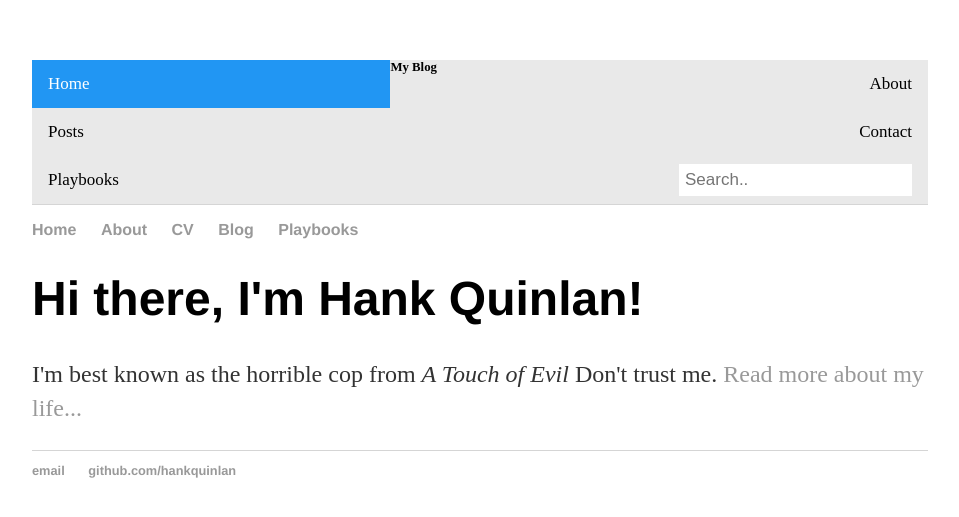
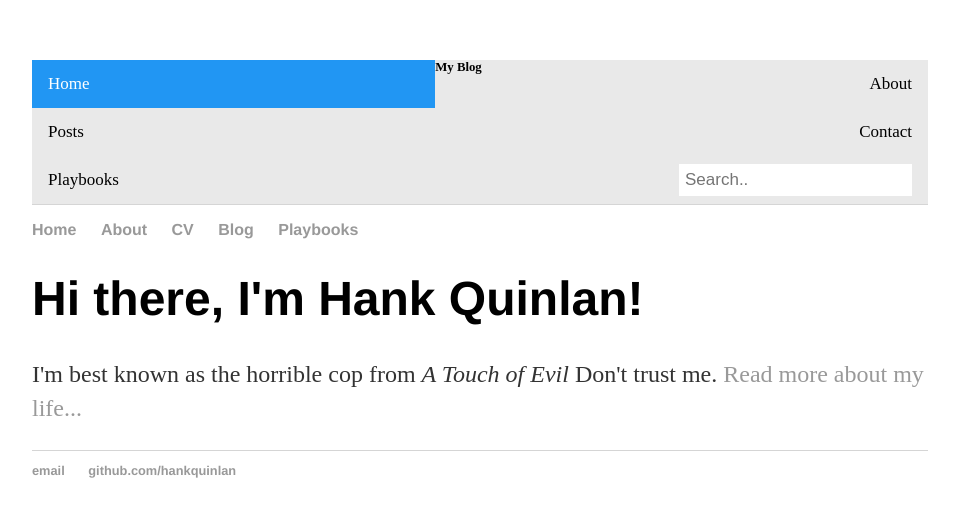
Before and after one commit to billparry99/billparry99.github.io, a Jekyll site: the page built from index.html, in a window 1280 px wide. Shown: the top 517 px of the page, without its empty margins (160-1119 px from the left). Built offline with Jekyll 4.4.1, drawn with Linux system fonts in a browser that asks for light colours.

Commit message:
Update main.css

```diff
--- a/css/main.css
+++ b/css/main.css
@@ -57,7 +57,7 @@ ul.posts li {
 
 /* Add a black background color to the top navigation bar */
 .ltopnav {
-    flex: 40%; /* Set the width of this */
+    flex: 45%; /* Set the width of this */
     overflow: hidden;
     background-color: #e9e9e9;
 }
@@ -112,7 +112,7 @@ ul.posts li {
 
 /* Add a black background color to the top navigation bar */
 .ctopnav {
-    flex: 20%; /* Set the width of this */
+    flex: 10%; /* Set the width of this */
     overflow: hidden;
     background-color: #e9e9e9;
 }
@@ -167,7 +167,7 @@ ul.posts li {
 
 /* Add a black background color to the top navigation bar */
 .rtopnav {
-    flex: 40%; /* Set the width of this */
+    flex: 45%; /* Set the width of this */
     overflow: hidden;
     background-color: #e9e9e9;
 }
```
